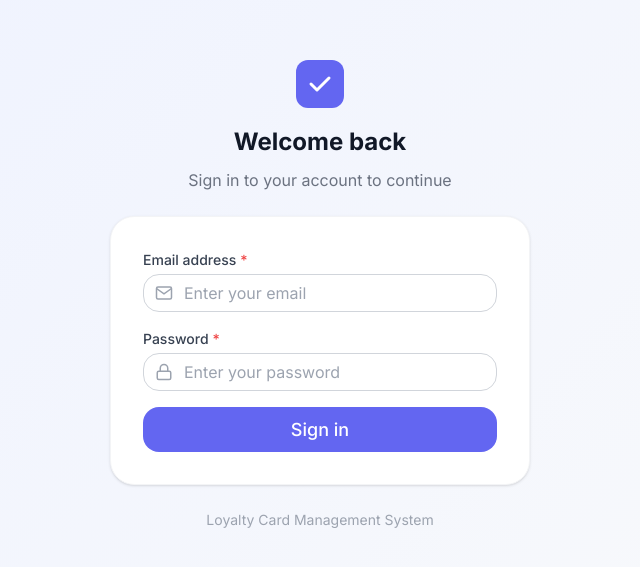
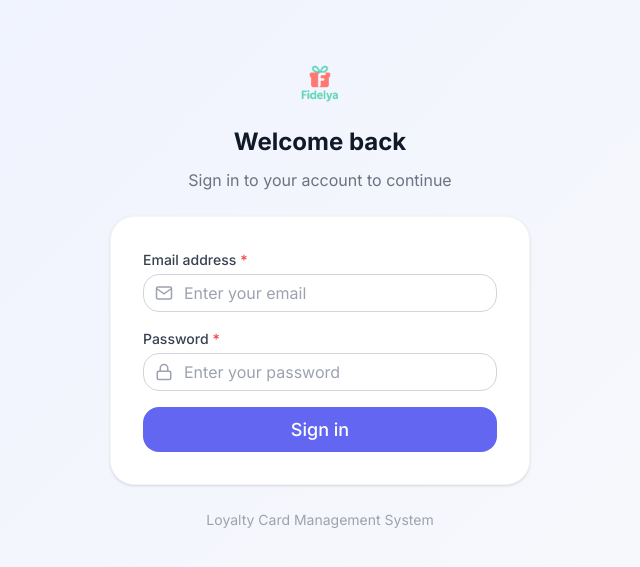
Before and after one commit to shihebamrii/Fidelya, a React (Vite) app: page /login in a window 1280 px wide. Shown: the part 105-672 px from the top of the page, without its empty margins (320-960 px from the left). Built offline with nearby package versions, Linux system fonts and the light colour scheme.

Commit message:
feat: Add initial login page, sidebar component, and update favicon with new Fidelya logo.

```diff
--- a/index.html
+++ b/index.html
@@ -2,7 +2,7 @@
 <html lang="en">
   <head>
     <meta charset="UTF-8" />
-    <link rel="icon" type="image/svg+xml" href="/vite.svg" />
+    <link rel="icon" type="image/png" href="/fidelya.png" />
     <meta name="viewport" content="width=device-width, initial-scale=1.0" />
     <title>Loyalty Card - Management System</title>
     <meta
--- a/src/components/layout/Sidebar.jsx
+++ b/src/components/layout/Sidebar.jsx
@@ -16,10 +16,7 @@ const Sidebar = ({ items, title, logo }) => {
       <div className="sidebar-header">
         <div className="sidebar-logo">
           {logo || (
-            <svg width="32" height="32" viewBox="0 0 32 32" fill="none">
-              <rect width="32" height="32" rx="8" fill="var(--color-primary)" />
-              <path d="M10 16L14 20L22 12" stroke="white" strokeWidth="2.5" strokeLinecap="round" strokeLinejoin="round" />
-            </svg>
+            <img src="/fidelya.png" alt="Fidelya Logo" style={{ width: '32px', height: '32px', borderRadius: '8px' }} />
           )}
           <span className="sidebar-title">{title || 'Loyalty'}</span>
         </div>
--- a/src/pages/auth/Login.jsx
+++ b/src/pages/auth/Login.jsx
@@ -42,10 +42,7 @@ const Login = () => {
       <div className="login-container">
         <div className="login-header">
           <div className="login-logo">
-            <svg width="48" height="48" viewBox="0 0 48 48" fill="none">
-              <rect width="48" height="48" rx="12" fill="var(--color-primary)" />
-              <path d="M15 24L21 30L33 18" stroke="white" strokeWidth="3" strokeLinecap="round" strokeLinejoin="round" />
-            </svg>
+            <img src="/fidelya.png" alt="Fidelya Logo" style={{ width: '48px', height: '48px', borderRadius: '12px' }} />
           </div>
           <h1 className="login-title">Welcome back</h1>
           <p className="login-subtitle">Sign in to your account to continue</p>
```
Also changed, not shown: public/fidelya.png (added).
